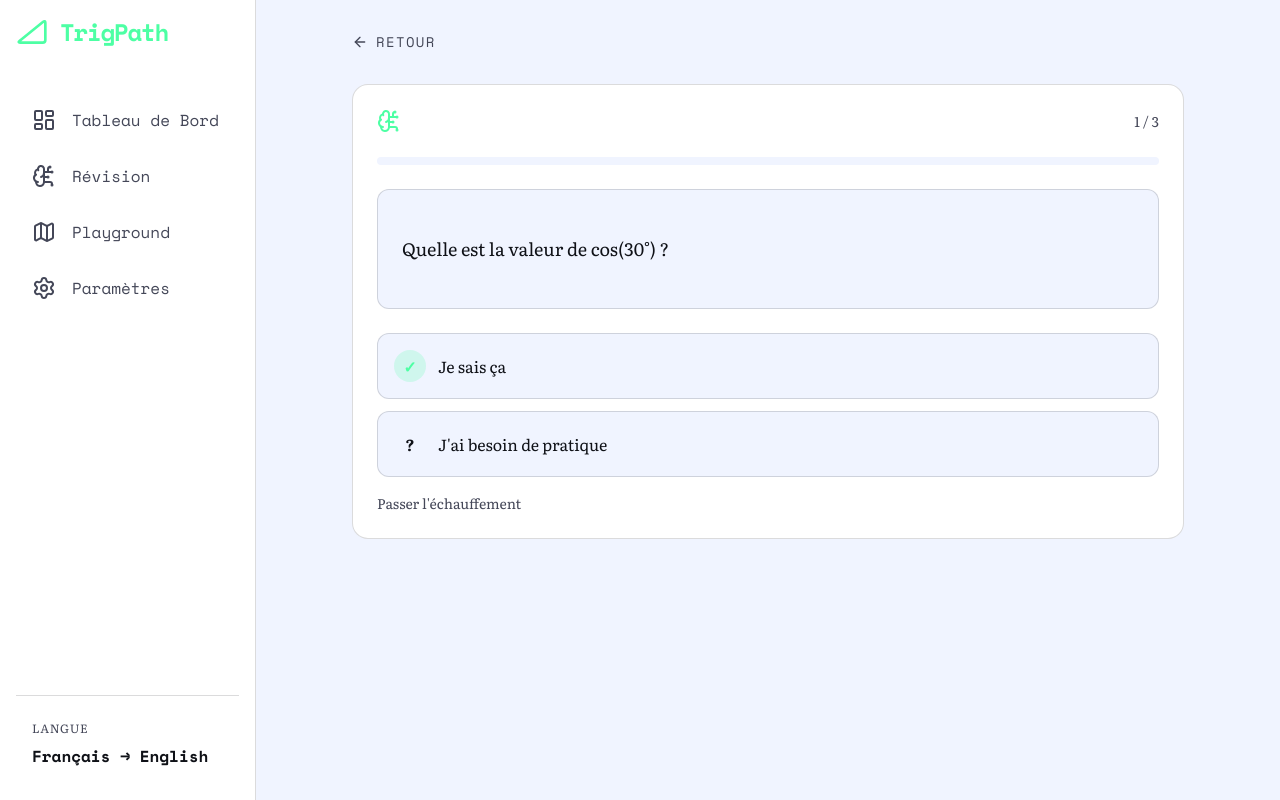
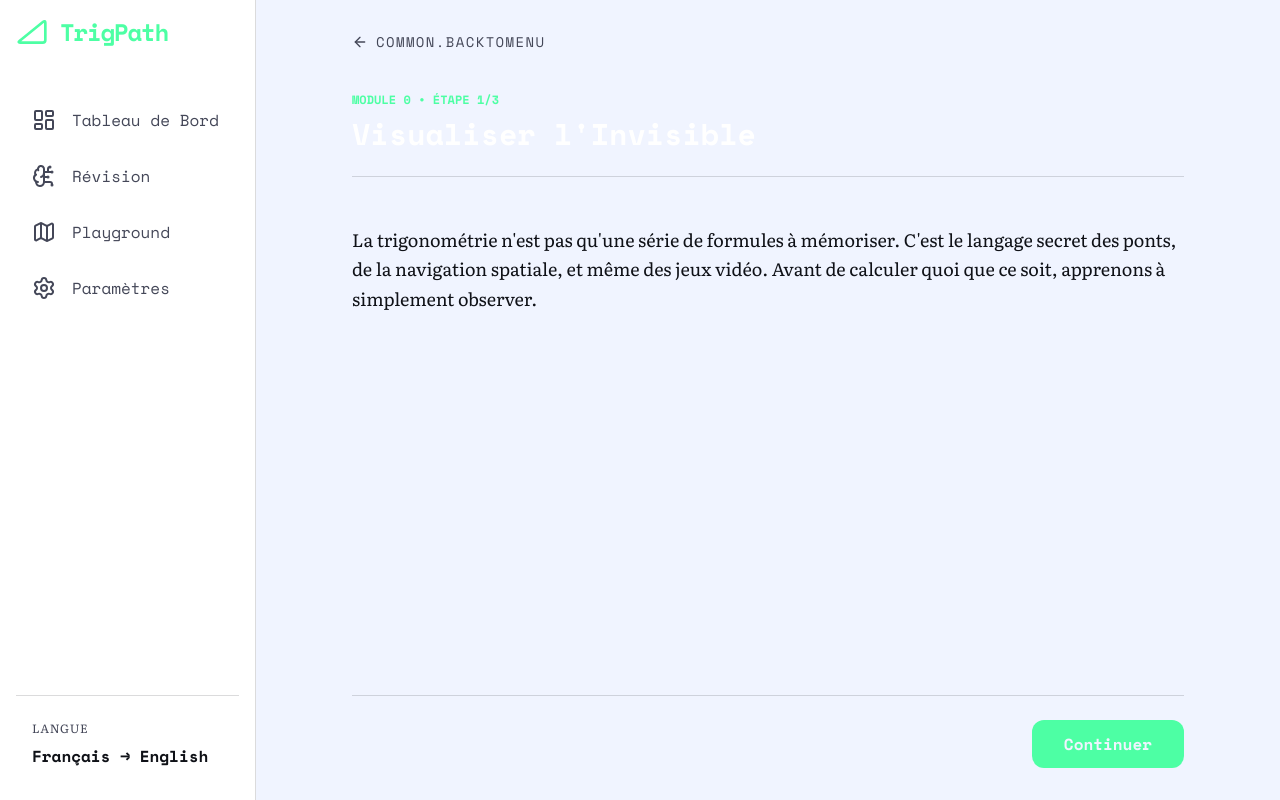
Before and after one commit to barbirk/trigonometry, a React (Vite) app: page /trigonometry/lesson/0-1 in a window 1280 px wide. Built offline with nearby package versions, Linux system fonts and the light colour scheme.

Commit message:
fix: remove warm-up quiz from lessons and fix image paths
- Remove WarmUpQuiz from LessonPage (was incorrectly showing instead of lesson content)
- Fix image paths to use absolute URLs with /trigonometry/ base
- Fix favicon paths for sub-routes

```diff
--- a/index.html
+++ b/index.html
@@ -2,12 +2,12 @@
 <html lang="fr">
   <head>
     <meta charset="UTF-8" />
-    <link rel="icon" type="image/svg+xml" href="./favicon.svg" />
+    <link rel="icon" type="image/svg+xml" href="/trigonometry/favicon.svg" />
     <meta name="viewport" content="width=device-width, initial-scale=1.0" />
 
     <!-- PWA -->
     <meta name="theme-color" content="#0F1117">
-    <link rel="apple-touch-icon" href="./favicon.svg">
+    <link rel="apple-touch-icon" href="/trigonometry/favicon.svg">
 
     <!-- Fonts -->
     <link rel="preconnect" href="https://fonts.googleapis.com">
--- a/src/pages/DashboardPage.tsx
+++ b/src/pages/DashboardPage.tsx
@@ -170,7 +170,7 @@ export default function DashboardPage() {
 
                   <div className="bg-surface border border-border-subtle rounded-xl p-4 md:p-6 flex flex-col sm:flex-row gap-6 mb-6">
                      <div className="h-32 sm:w-48 shrink-0 bg-[#151822] rounded-lg border border-border-subtle overflow-hidden">
-                       <img src={mod.hook.imageUrl} alt="Module Hook" className="w-full h-full object-cover mix-blend-luminosity opacity-50" onError={(e) => (e.currentTarget.style.display='none')} />
+                       <img src={mod.hook.imageUrl?.startsWith('./') ? mod.hook.imageUrl.replace('./', '/trigonometry/') : mod.hook.imageUrl} alt="Module Hook" className="w-full h-full object-cover mix-blend-luminosity opacity-50" onError={(e) => (e.currentTarget.style.display='none')} />
                      </div>
                      <div className="flex-1">
                         <p className="text-text-secondary font-body italic">"{mod.hook.question}"</p>
--- a/src/pages/LessonPage.tsx
+++ b/src/pages/LessonPage.tsx
@@ -9,7 +9,7 @@ import modulesFR from '../data/modules/fr.json';
 import modulesEN from '../data/modules/en.json';
 import TriangleExplorer from '../components/TriangleExplorer';
 import DiagramLabeler from '../components/DiagramLabeler';
-import WarmUpQuiz from '../components/WarmUpQuiz';
+
 import StepSolver from '../components/StepSolver';
 import ErrorAnalysis from '../components/ErrorAnalysis';
 import TeachBackPrompt from '../components/TeachBackPrompt';
@@ -51,7 +51,7 @@ export default function LessonPage() {
   const [currentStep, setCurrentStep] = useState(0);
   const [selectedOption, setSelectedOption] = useState<number | null>(null);
   const [hasValidated, setHasValidated] = useState(false);
-  const [showWarmUp, setShowWarmUp] = useState(true);
+
   const [showTeachBack, setShowTeachBack] = useState(false);
   const [showQuiz, setShowQuiz] = useState(false);
   const [teachBackCompleted, setTeachBackCompleted] = useState(false);
@@ -91,10 +91,6 @@ export default function LessonPage() {
     }
   };
 
-  const handleWarmUpComplete = () => {
-    setShowWarmUp(false);
-  };
-
   const handleTeachBackComplete = (result: { score: number; passed: boolean }) => {
     setTeachBackCompleted(true);
     if (result.passed) {
@@ -116,19 +112,6 @@ export default function LessonPage() {
   const errorExercise = problemsData?.find?.((p: any) =>
     p?.moduleId === parentModule?.moduleId && p?.type === 'error_analysis'
   );
-
-  // Warm-up quiz at the start
-  if (showWarmUp && !isComplete) {
-    return (
-      <div className="min-h-full p-4 md:p-8 max-w-4xl mx-auto">
-        <button onClick={() => navigate('/')} className="text-text-secondary hover:text-white flex items-center gap-2 font-display uppercase tracking-widest text-sm mb-8 w-fit">
-          <ArrowLeft className="w-4 h-4" />
-          {t('common.back')}
-        </button>
-        <WarmUpQuiz onComplete={handleWarmUpComplete} onSkip={handleWarmUpComplete} />
-      </div>
-    );
-  }
 
   // Teach-back after last lesson
   if (showTeachBack && isLastLesson) {
```
